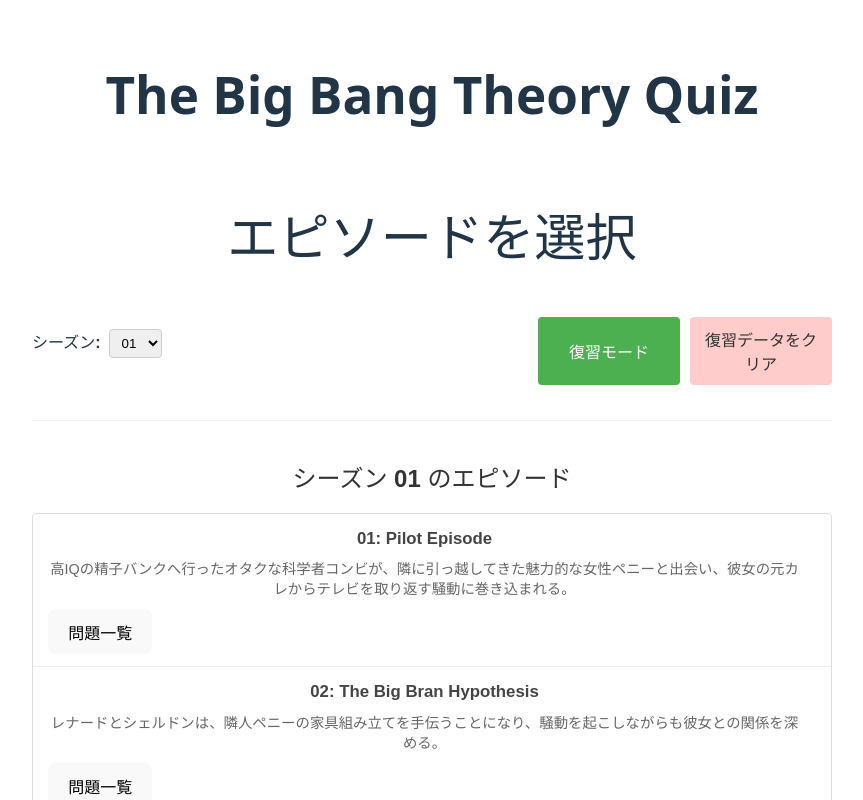
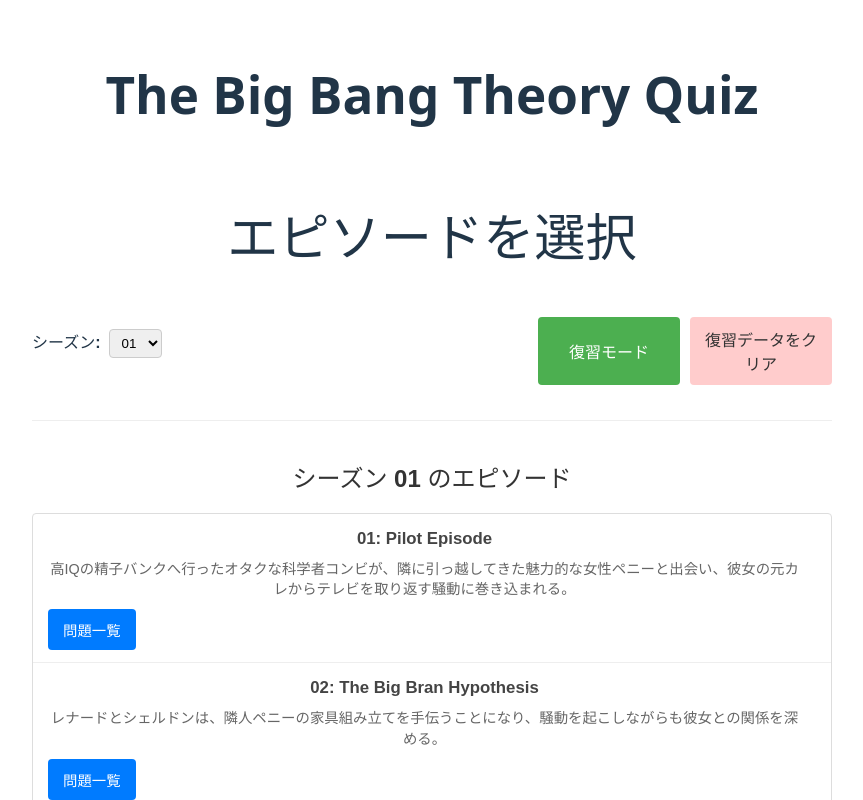
Before and after one commit to fukuta0614/big_bang_theory_quiz, a React (Vite) app: page / in a window 1280 px wide. Shown: the top 800 px of the page, without its empty margins (208-1071 px from the left). Built offline with nearby package versions, Linux system fonts and the light colour scheme.

Commit message:
Style '問題一覧' button

```diff
--- a/src/components/Home.css
+++ b/src/components/Home.css
@@ -106,18 +106,18 @@
   line-height: 1.4; /* Improve readability */
 }
 
-.start-quiz-button {
-  padding: 10px 15px; /* Increase padding for easier tapping */
-  background-color: #007bff; /* Blue */
+.question-list-button {
+  padding: 10px 15px;
+  background-color: #007bff;
   color: white;
   border: none;
   border-radius: 4px;
   cursor: pointer;
   font-size: 0.9em;
-  white-space: nowrap; /* Prevent button text wrapping */
+  white-space: nowrap;
 }
 
-.start-quiz-button:hover {
+.question-list-button:hover {
   background-color: #0056b3;
 }
 
@@ -184,7 +184,7 @@
     font-size: 0.7em;
   }
 
-  .start-quiz-button {
+  .question-list-button {
     width: 100%; /* Make button full width */
     padding: 12px 15px; /* Larger padding */
     font-size: 1em;
--- a/src/components/Home.tsx
+++ b/src/components/Home.tsx
@@ -109,7 +109,7 @@
                 </div>
                 {/* Link for viewing question list */}
                 <Link to={`/season/${season}/episode/${episode.episode}/questions`}>
-                  <button>問題一覧</button> {/* Add class if needed */}
+                  <button className="question-list-button">問題一覧</button>
                 </Link>
 
               </li>
```
